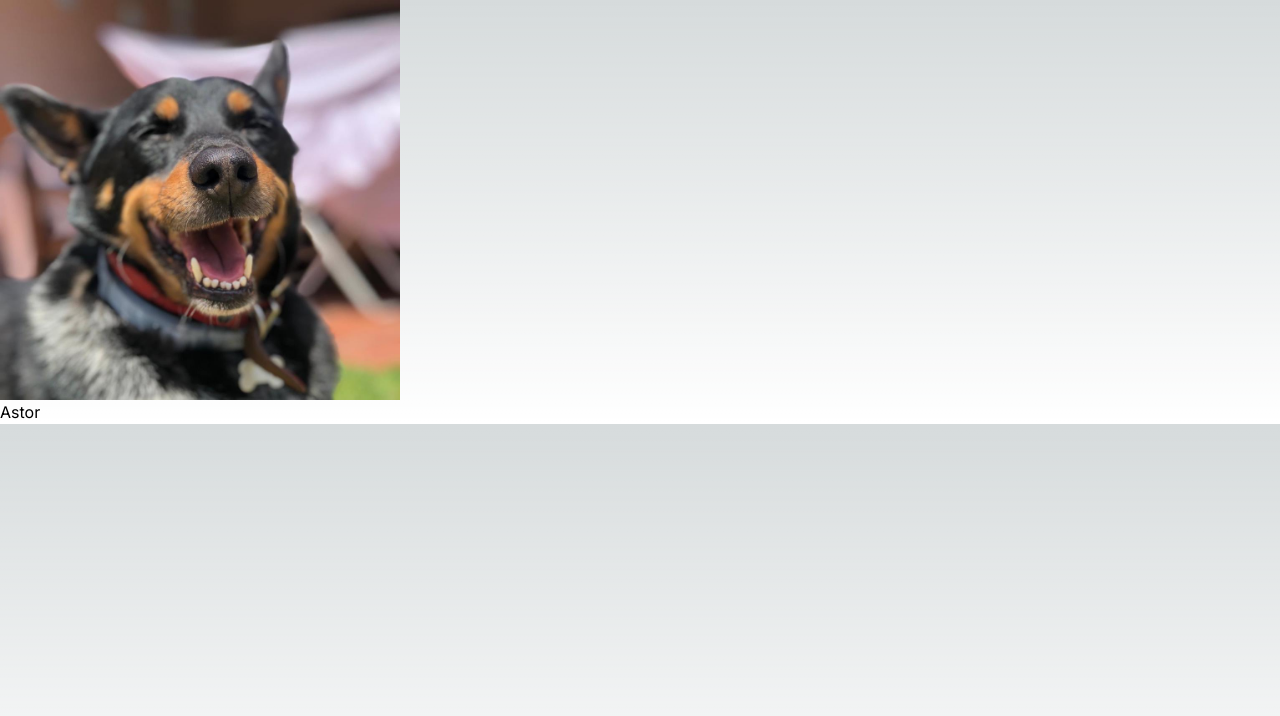
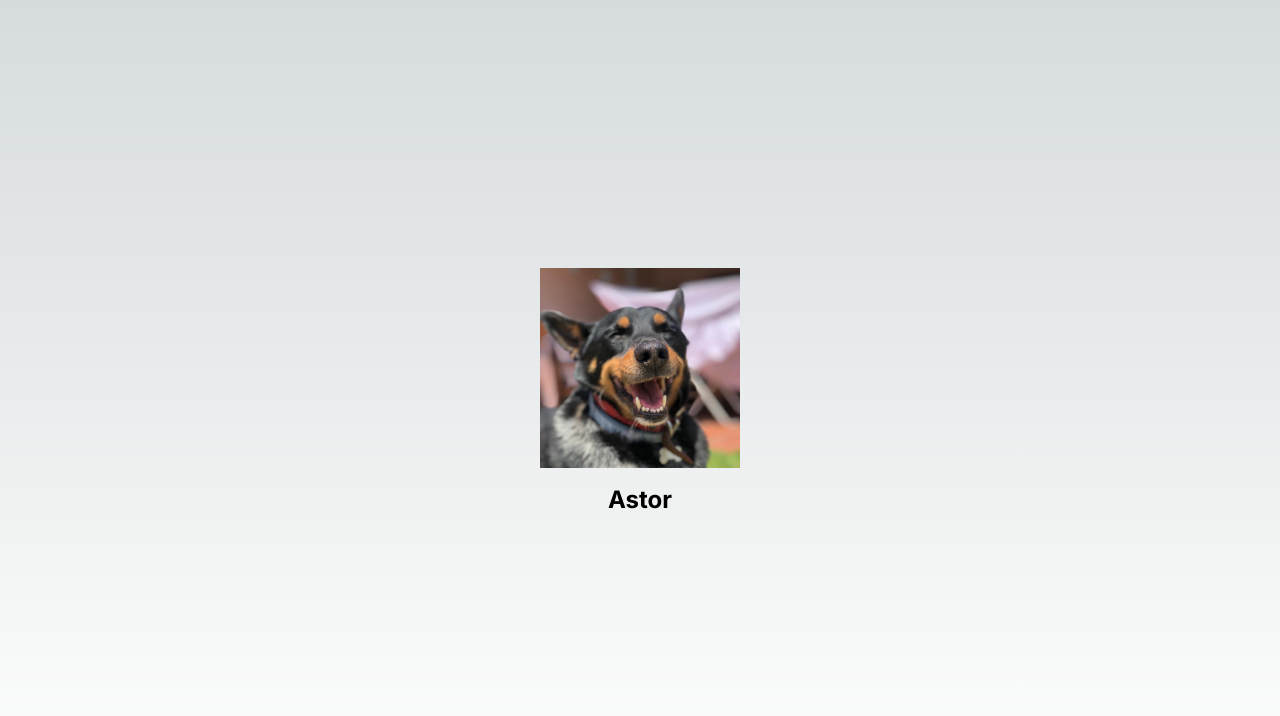
Before and after one commit to ImGaston/pet-passport, a Next.js app: page /astor in a window 1280 px wide. Shown: the top 716 px of the page. Built offline with nearby package versions, Linux system fonts and the light colour scheme.

Commit message:
profile fixed

```diff
--- a/src/app/astor/page.js
+++ b/src/app/astor/page.js
@@ -1,12 +1,12 @@
 import React from 'react';
 import astor from '../../../public/astor.jpg';
-import Profile from '@/components/Profile/profile';
+import Profile from '../../components/Profile/profile';
 
 const Astor = () => {
   return (
-    <main>
+    <main className='flex flex-col justify-center h-screen items-center'>
       <Profile picture={astor} />
-      <h1>Astor</h1>
+      <h1 className='text-2xl font-bold text-center py-4'>Astor</h1>
     </main>
   );
 };
--- a/src/app/roma/page.js
+++ b/src/app/roma/page.js
@@ -1,12 +1,12 @@
 import React from 'react';
 import roma from '../../../public/roma.jpeg';
-import Profile from '@/components/Profile/profile';
+import Profile from '../../components/Profile/profile';
 
 const Roma = () => {
   return (
-    <main>
+    <main className='flex flex-col justify-center h-screen items-center'>
       <Profile picture={roma} />
-      <h1>Roma</h1>
+      <h1 className='text-2xl font-bold text-center py-4'>Roma</h1>
     </main>
   );
 };
--- a/src/components/Profile/Profile.js
+++ b/src/components/Profile/Profile.js
@@ -2,11 +2,7 @@ import Image from 'next/image';
 import React from 'react';
 
 const Profile = ({ picture }) => {
-  return (
-    <div>
-      <Image src={picture} width={400} height={400} alt='pet picture' />
-    </div>
-  );
+  return <Image src={picture} width={200} height={200} alt='pet picture' />;
 };
 
 export default Profile;
```
